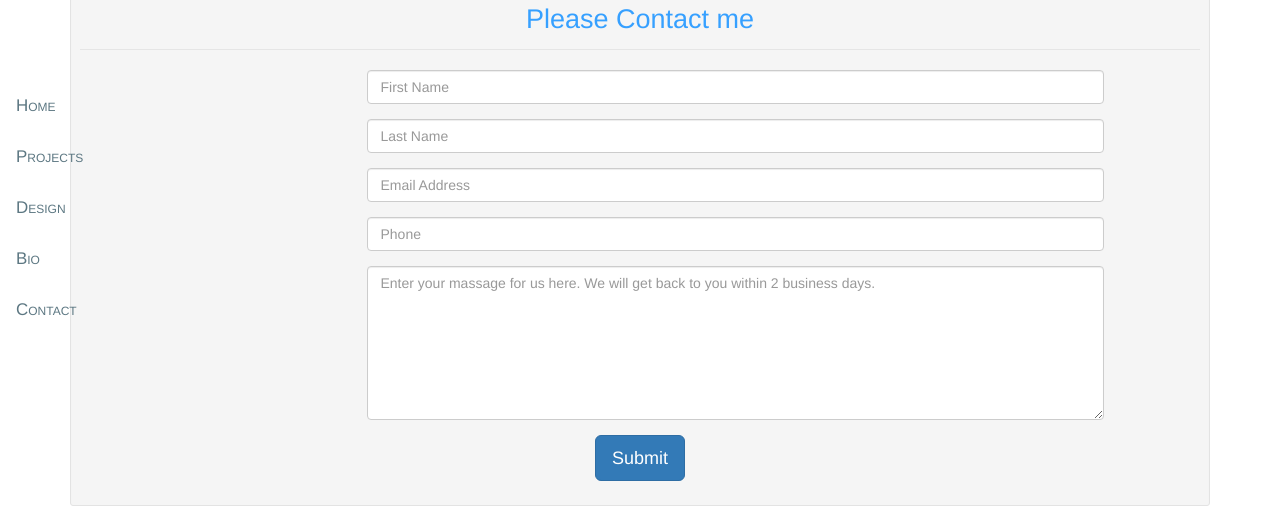
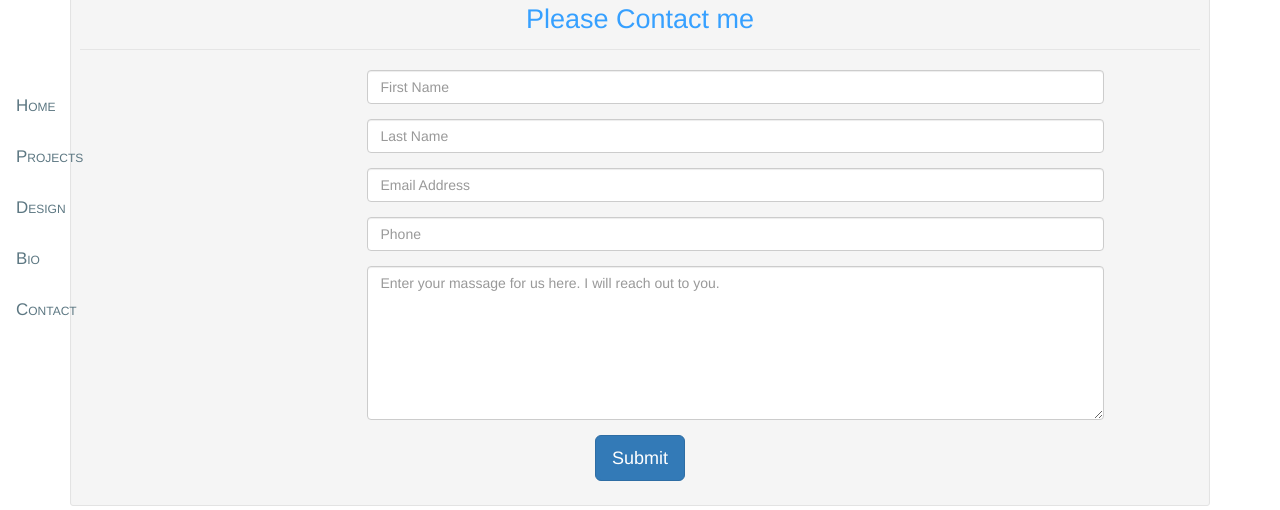
Before and after one commit to Djibba22/thejohndinsmore.com, a PHP site: page /contact in a window 1280 px wide. Shown: the top 510 px of the page. Run offline with PHP 8.4, Linux system fonts and the light colour scheme; some libraries are stand-ins or nearby versions.

Commit message:
Design Refactor

```diff
--- a/application/views/contact.php
+++ b/application/views/contact.php
@@ -37,7 +37,7 @@
                         <div class="form-group">
                             <span class="col-md-1 col-md-offset-2 text-center"><i class="fa fa-pencil-square-o bigicon"></i></span>
                             <div class="col-md-8">
-                                <textarea class="form-control" id="message" name="message" placeholder="Enter your massage for us here. We will get back to you within 2 business days." rows="7"></textarea>
+                                <textarea class="form-control" id="message" name="message" placeholder="Enter your massage for us here. I will reach out to you." rows="7"></textarea>
                             </div>
                         </div>
 
```
